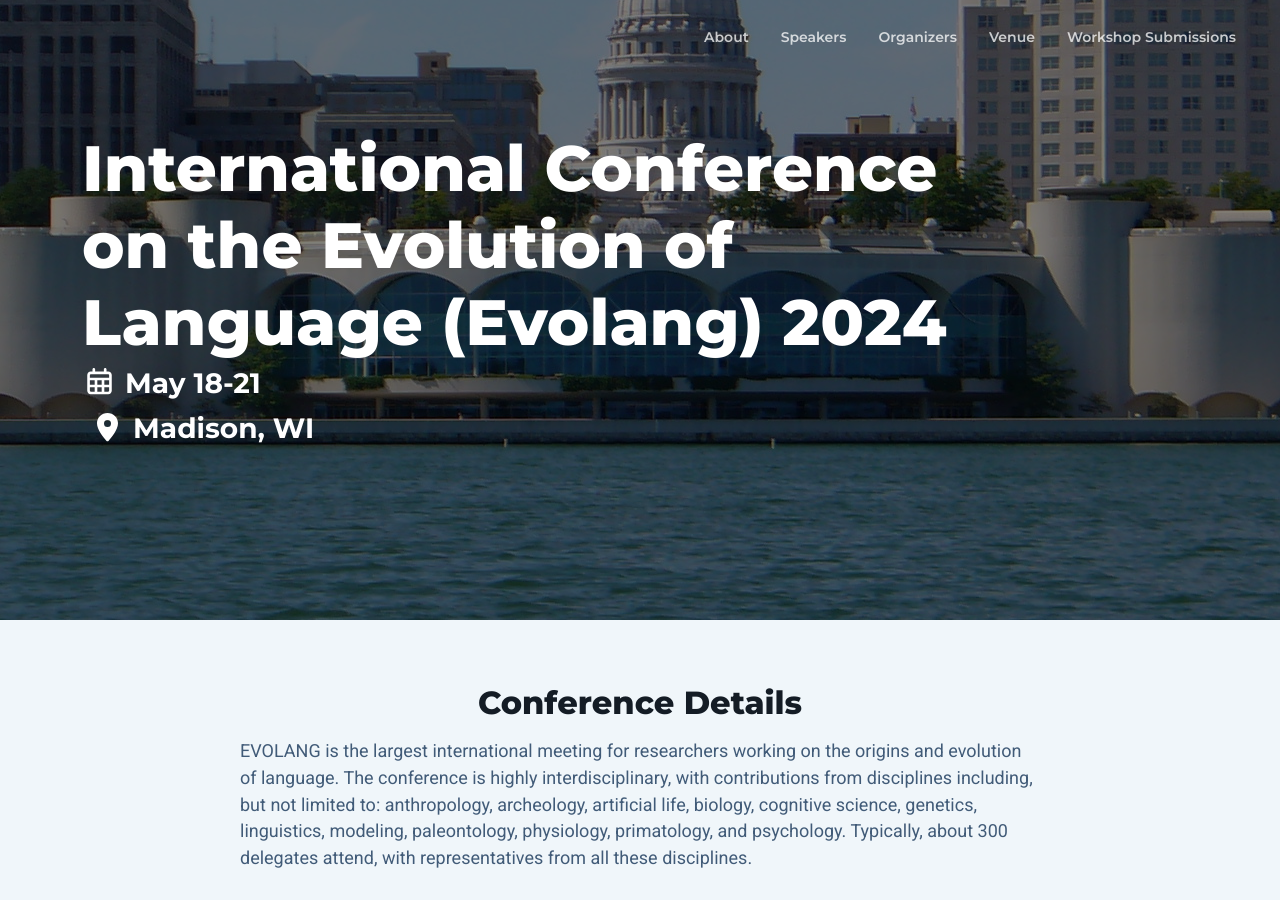
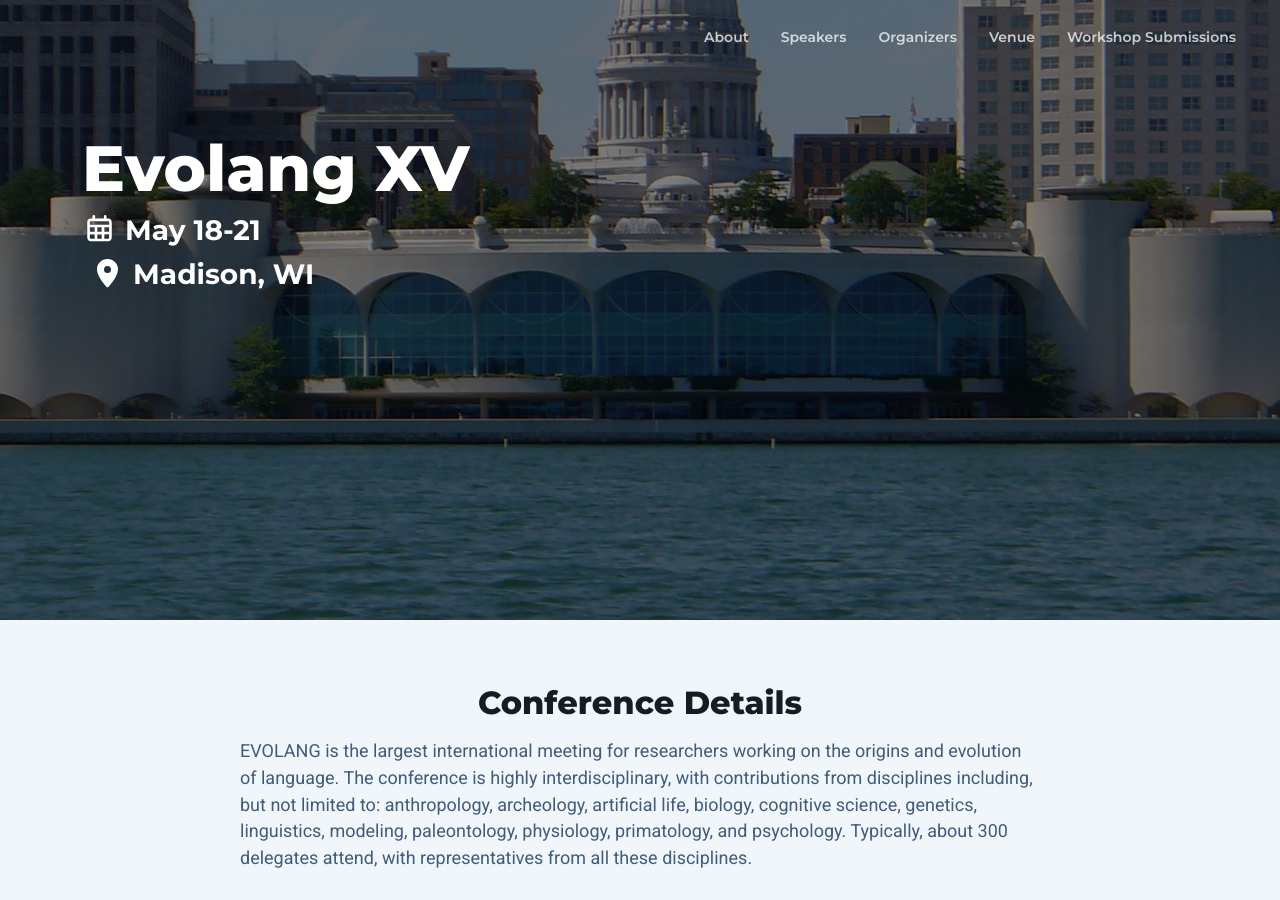
Before and after one commit to evolang2024/evolang2024.github.io, a Jekyll site: the page built from _pages/index.md, in a window 1280 px wide and 900 px high. Built offline with Jekyll 4.4.1, drawn with Linux system fonts in a browser that asks for light colours; nearby versions of some CDN libraries; library files that are not in the unit come from our copies.

Commit message:
Updated Title Tags

```diff
--- a/_layouts/default.html
+++ b/_layouts/default.html
@@ -42,7 +42,7 @@
 							<li class="nav-item"><a class="nav-link scrollto" href="#organizers-section">Organizers</a></li>
 							<!-- <li class="nav-item"><a class="nav-link scrollto" href="#schedule-section">Schedule</a></li> -->
 							<li class="nav-item"><a class="nav-link scrollto" href="#venue-section">Venue</a></li>
-							<li class="nav-item"><a class="nav-link scrollto" href="#" onclick="window.open('workshop', '_self');">Workshop Submissions</a></li>
+							<li class="nav-item"><a class="nav-link scrollto" href=""# onclick="window.open('workshop', '_self');">Workshop Submissions</a></li>
 							<!-- <li class="nav-item"><a class="nav-link scrollto" href="#sponsors-section">Sponsors</a></li> -->
 						</ul><!--//nav-->
 					</div><!--//navabr-collapse-->
--- a/_layouts/workshop.html
+++ b/_layouts/workshop.html
@@ -1,7 +1,7 @@
 <!DOCTYPE html>
 <html lang="en">
 <head>
-	<title>International Conference</title>
+	<title>Evolang XV</title>
 
 	<!-- Meta -->
 	<meta charset="utf-8">
--- a/_pages/index.md
+++ b/_pages/index.md
@@ -1,6 +1,6 @@
 ---
 permalink: /
-title: International Conference on the Evolution of Language (Evolang) 2024
+title: Evolang XV
 layout: default
 location: Madison, WI
 date: May 18-21
```
